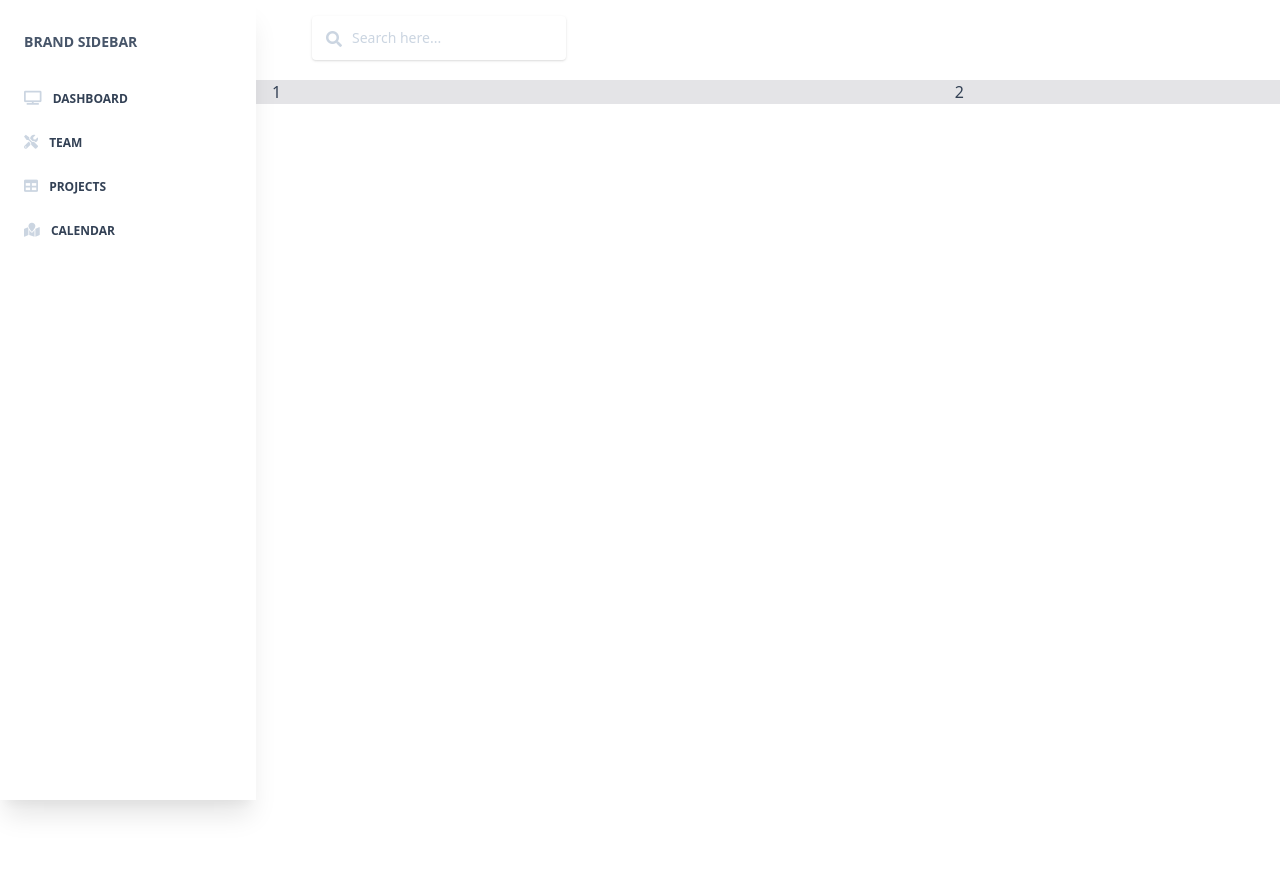
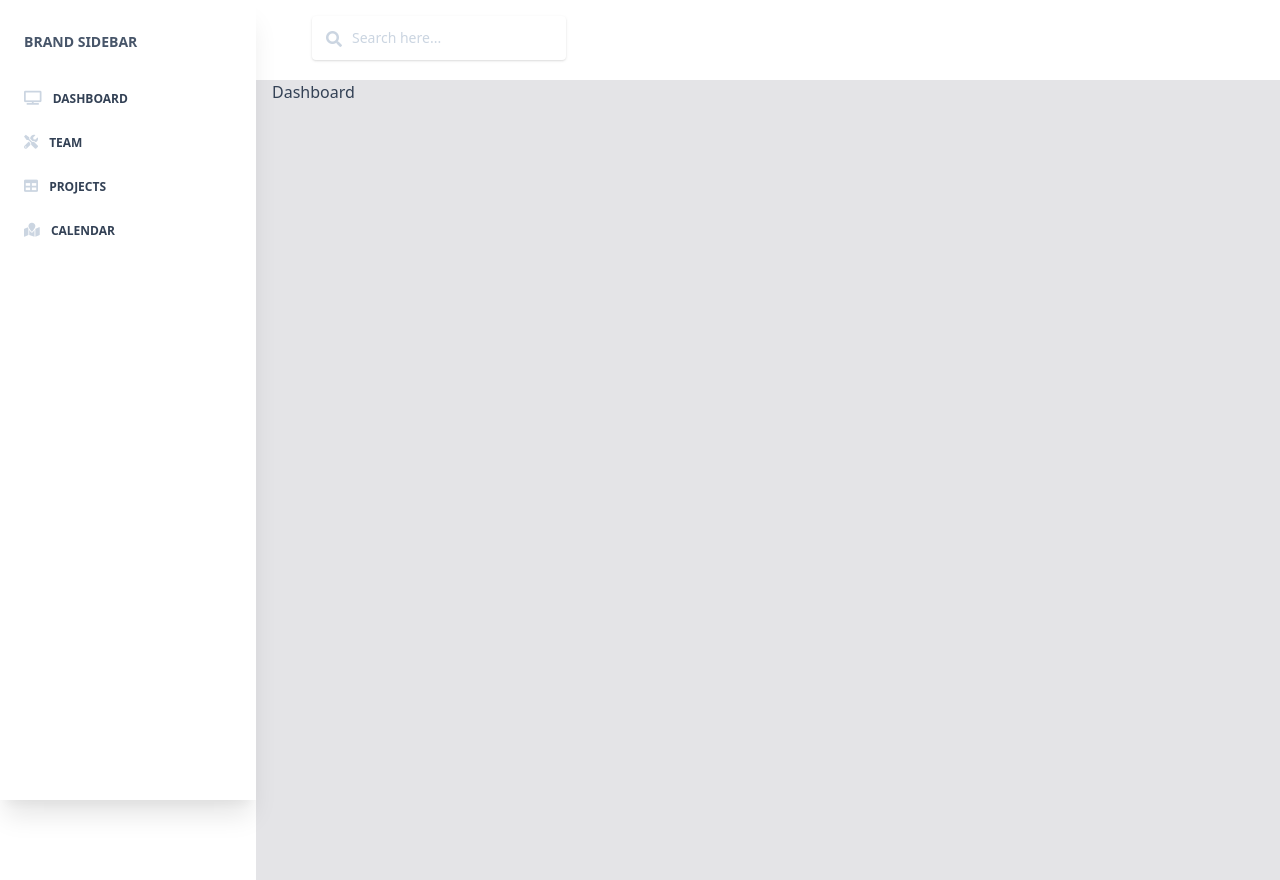
Before and after one commit to Sene68/nextjs-tailwind-layout, a Next.js app: page /sidebar in a window 1280 px wide. Before the commit the page ends 800 px from the top, so only its background shows below. Built offline with nearby package versions, Linux system fonts and the light colour scheme.

Commit message:
contents 형태 잡기

```diff
--- a/pages/sidebar.js
+++ b/pages/sidebar.js
@@ -8,13 +8,10 @@ export default function Sidebar() {
   return (
     <>
       <BrandSidebarLightHeader>
-        <div className='bg-gray-200'>
+        <div className='bg-gray-200 h-screen'>
           <div className="flex flex-wrap">
-            <div className="w-full xl:w-8/12 mb-12 xl:mb-0 px-4">
-              1
-            </div>
-            <div className="w-full xl:w-4/12 px-4">
-              2
+            <div className="w-full mb-12 xl:mb-0 px-4">
+              Dashboard
             </div>
           </div>
         </div>
```
